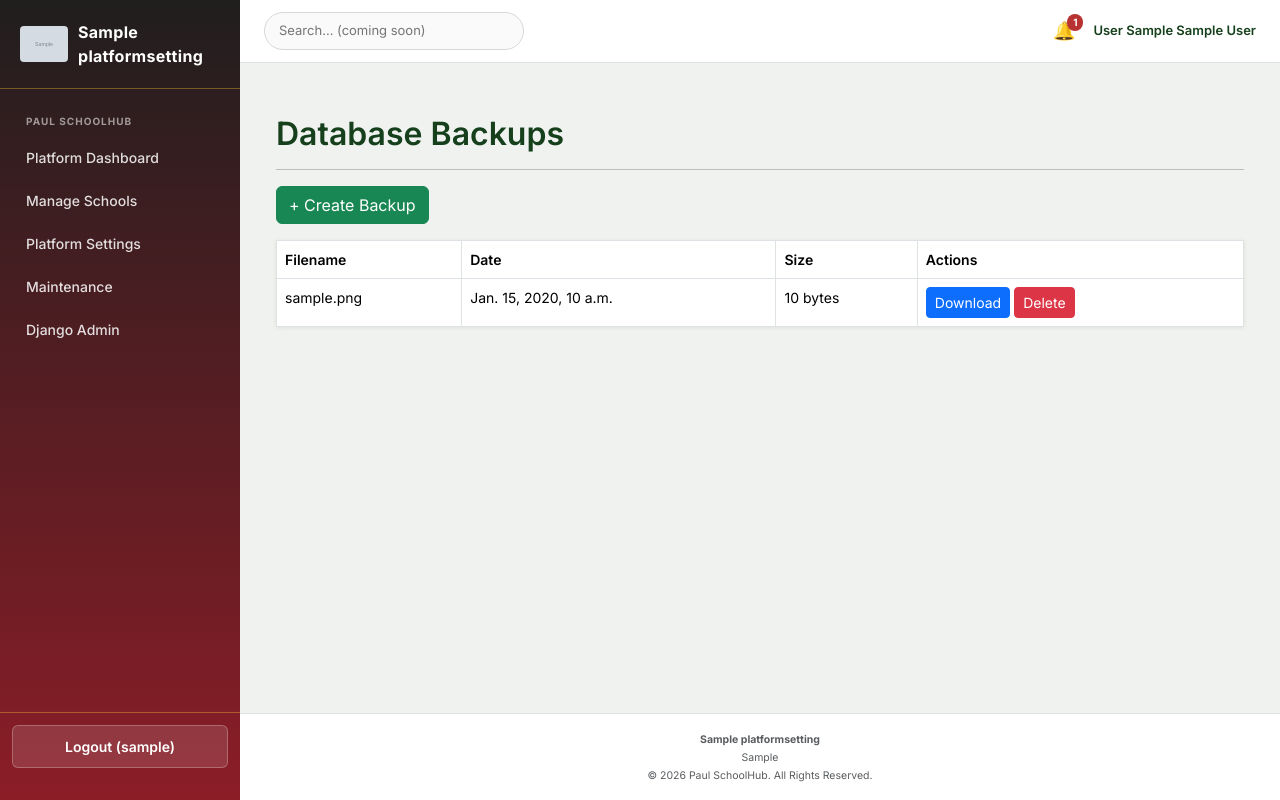
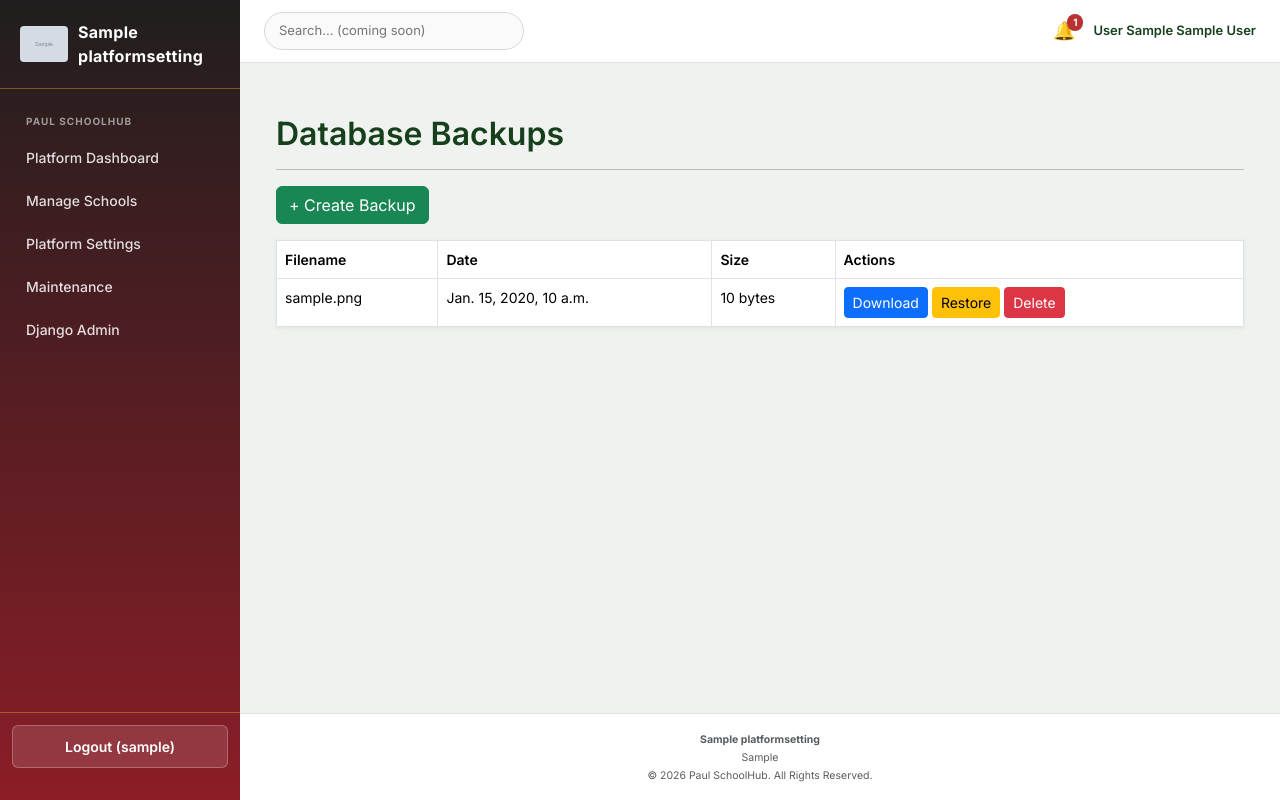
Before and after one commit to Obagoldpaul/school-result-system, a Django app: page /maintenance/backups/ in a window 1280 px wide. Run offline with Django 5.2, Linux system fonts and the light colour scheme; a user stored in the database is signed in; tables that the repository leaves empty hold one stand-in row (values such as "Sample post"); grey boxes marked "Sample" are stand-in pictures.

Commit message:
Add database restore confirmation flow

```diff
--- a/maintenance/templates/maintenance/backup_list.html
+++ b/maintenance/templates/maintenance/backup_list.html
@@ -55,6 +55,12 @@
                         Download
                     </a>
 
+                    <a
+                        href="{% url 'restore_backup' backup.id %}"
+                        class="btn btn-warning btn-sm">
+                        Restore
+                    </a>
+
                     <form
                         method="POST"
                         action="{% url 'delete_backup' backup.id %}"
--- a/maintenance/urls.py
+++ b/maintenance/urls.py
@@ -17,6 +17,12 @@ urlpatterns = [
     ),
 
     path(
+        "backups/restore/<int:backup_id>/",
+        views.restore_backup,
+        name="restore_backup",
+    ),
+
+    path(
         "backups/delete/<int:backup_id>/",
         views.delete_backup,
         name="delete_backup",
--- a/maintenance/views.py
+++ b/maintenance/views.py
@@ -218,6 +218,75 @@ def restore_database_backup(backup):
 
 @login_required
 @platform_admin_required
+def restore_backup(request, backup_id):
+
+    backup = get_object_or_404(
+        DatabaseBackup,
+        id=backup_id,
+    )
+
+    if request.method == "GET":
+        return render(
+            request,
+            "maintenance/restore_backup.html",
+            {
+                "backup": backup,
+            },
+        )
+
+    if request.method == "POST":
+
+        if request.POST.get("confirm_restore") != "on":
+
+            messages.error(
+                request,
+                "You must confirm the database restore before continuing.",
+            )
+
+            return redirect(
+                "restore_backup",
+                backup_id=backup.id,
+            )
+
+        try:
+
+            restore_database_backup(backup)
+
+            messages.success(
+                request,
+                (
+                    f"Database restored successfully from "
+                    f"{backup.filename}."
+                ),
+            )
+
+        except FileNotFoundError as e:
+
+            messages.error(
+                request,
+                str(e),
+            )
+
+        except RuntimeError as e:
+
+            messages.error(
+                request,
+                str(e),
+            )
+
+        except Exception as e:
+
+            messages.error(
+                request,
+                f"Database restore failed: {e}",
+            )
+
+        return redirect("backup_list")
+
+    return redirect("backup_list")
+
+@login_required
+@platform_admin_required
 def download_backup(request, backup_id):
 
     backup = get_object_or_404(
```
